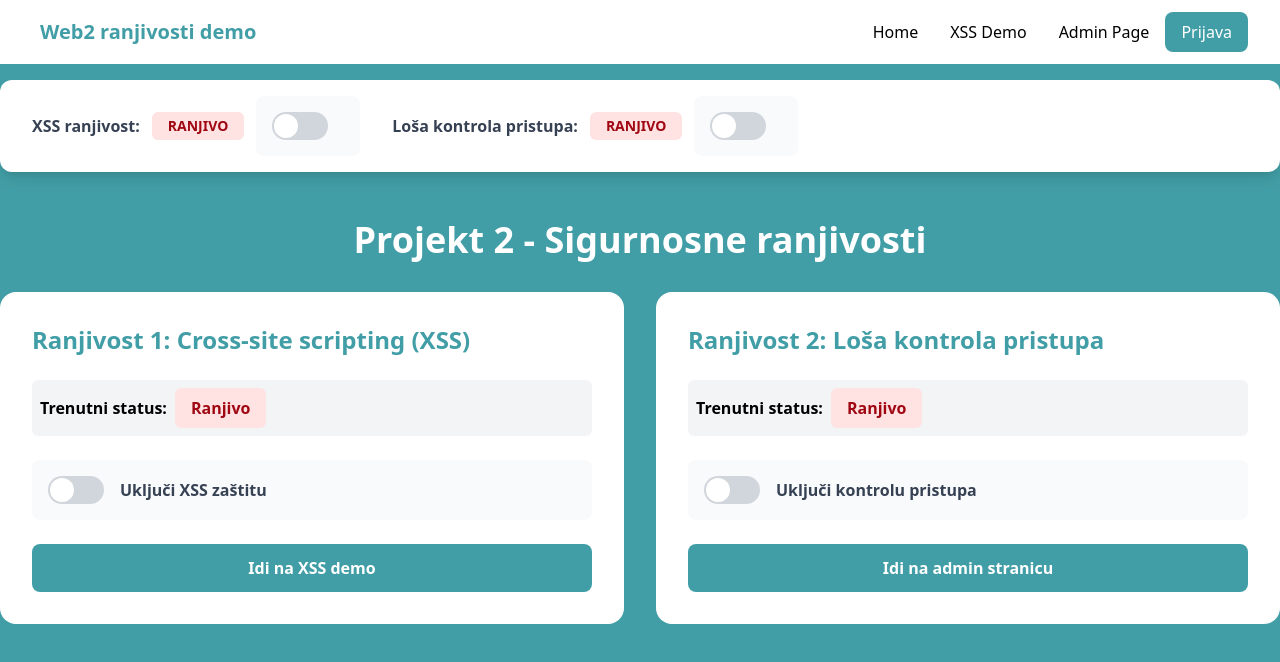
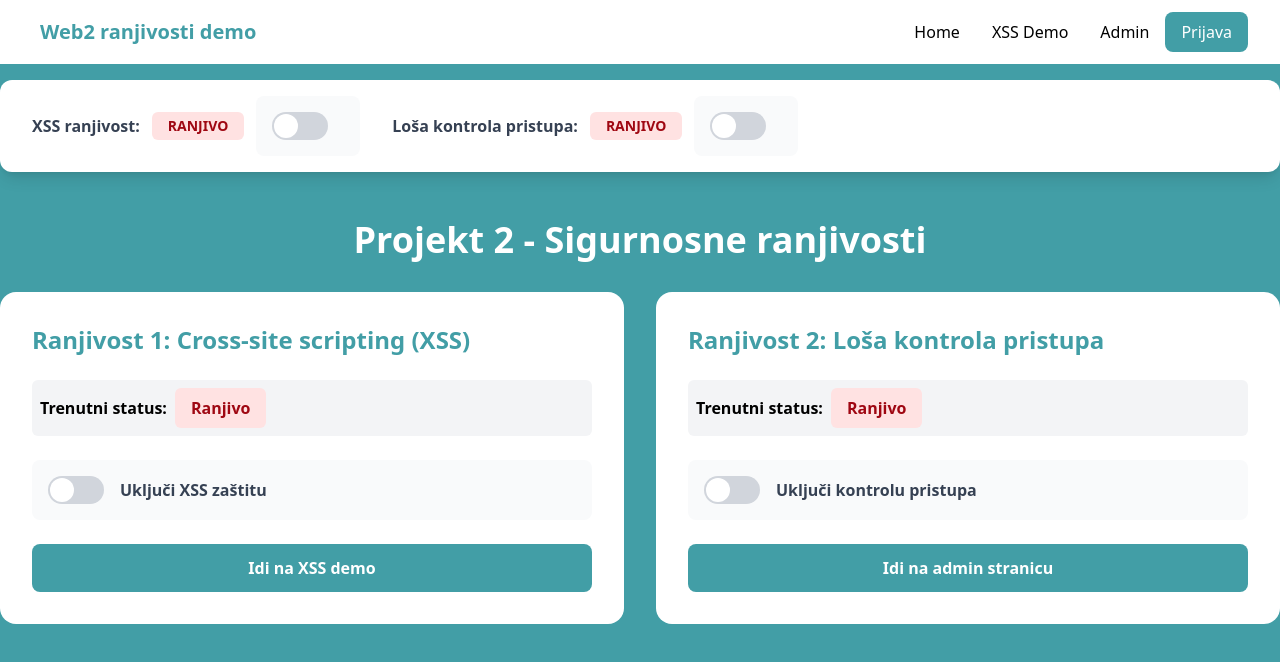
Before and after one commit to dominikpavelic/web2-project2, a React (Vite) app in the folder client/: page / in a window 1280 px wide. Shown: the top 662 px of the page. Built offline with nearby package versions, Linux system fonts and the light colour scheme; no server answers.

Commit message:
rename admin page button and rename user id buttons

```diff
--- a/client/src/components/NavBar.tsx
+++ b/client/src/components/NavBar.tsx
@@ -27,7 +27,7 @@ const NavBar = () => {
                         </Link>
 
                         <Link to="/admin" className="hover:text-primary font-medium mx-4">
-                            Admin Page
+                            Admin
                         </Link>
 
                         {user ? (
--- a/client/src/pages/UserProfile.tsx
+++ b/client/src/pages/UserProfile.tsx
@@ -112,13 +112,13 @@ const UserProfile = () => {
                             to="/user-profile/2"
                             className="flex items-center gap-3 p-4 bg-white rounded-lg hover:shadow-md transition"
                         >
-                            <span className="font-medium">Korisnički ID 2 (ivo)</span>
+                            <span className="font-medium">Korisnički ID 2 (pero)</span>
                         </Link>
                         <Link
                             to="/user-profile/3"
                             className="flex items-center gap-3 p-4 bg-white rounded-lg hover:shadow-md transition"
                         >
-                            <span className="font-medium">Korisnički ID 3 (pero)</span>
+                            <span className="font-medium">Korisnički ID 3 (ivo)</span>
                         </Link>
                     </div>
                 </div>
```
